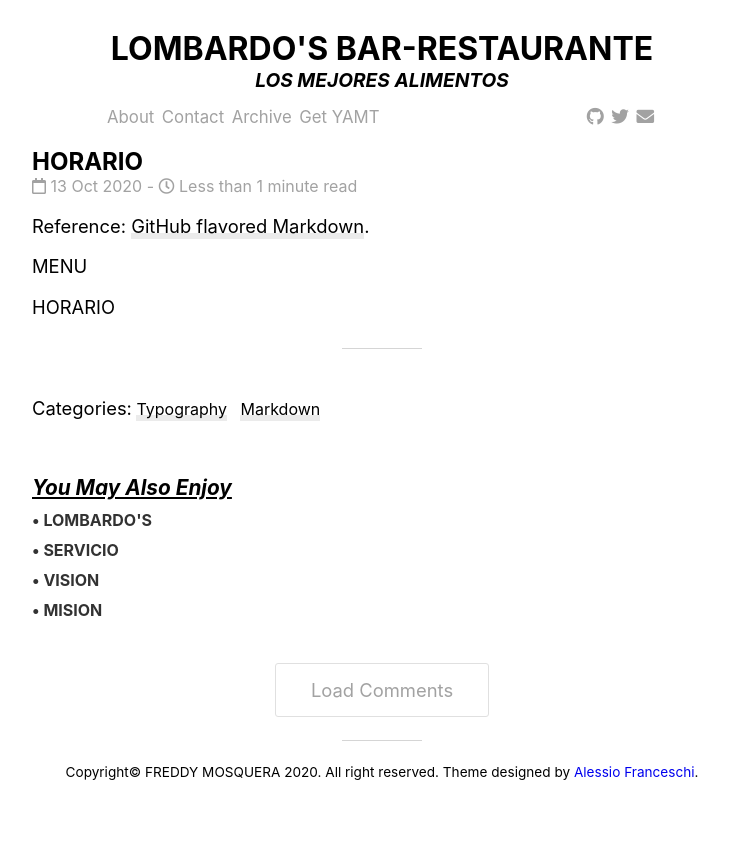
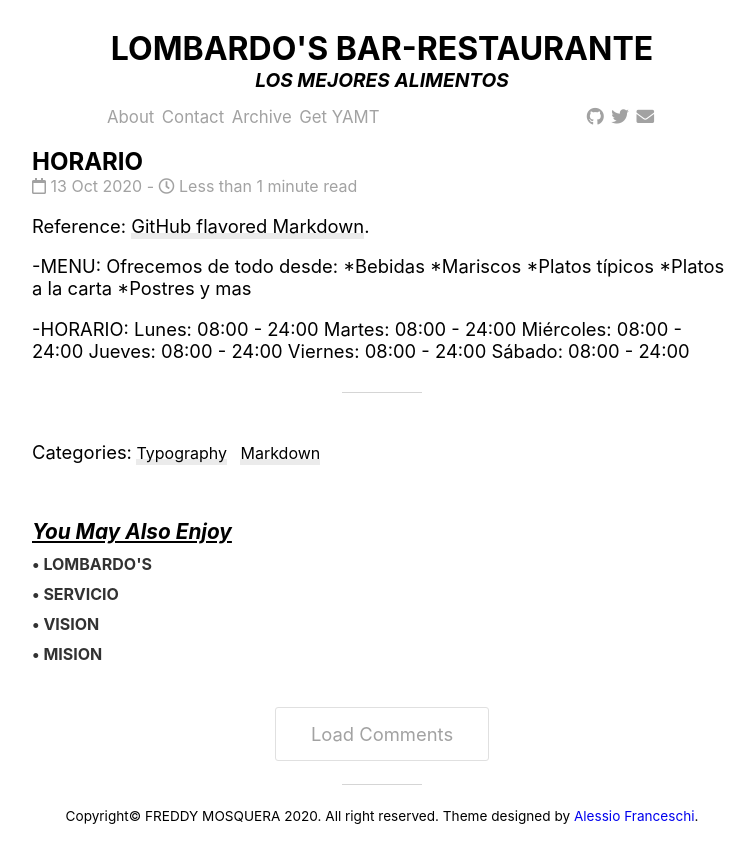
Before and after one commit to FreddySTJR/PROJ-SO-2, a Jekyll site: the page built from _posts/2020-10-13-HORARIO.md, in a window 1280 px wide. Shown: the top 863 px of the page, without its empty margins (258-1013 px from the left). Built offline with Jekyll 4.4.1, drawn with Linux system fonts in a browser that asks for light colours; nearby versions of some CDN libraries.

Commit message:
Update 2020-10-13-HORARIO.md

```diff
--- a/_posts/2020-10-13-HORARIO.md
+++ b/_posts/2020-10-13-HORARIO.md
@@ -12,6 +12,20 @@ Reference: [GitHub flavored Markdown](https://help.github.com/en/github/writing-
 {:toc}
 
 
-MENU
+-MENU:
+Ofrecemos de todo desde:
+*Bebidas
+*Mariscos
+*Platos típicos
+*Platos a la carta
+*Postres y mas
 
-HORARIO
+
+
+-HORARIO:
+Lunes: 08:00 - 24:00
+Martes: 08:00 - 24:00
+Miércoles: 08:00 - 24:00
+Jueves: 08:00 - 24:00
+Viernes: 08:00 - 24:00
+Sábado: 08:00 - 24:00
```
